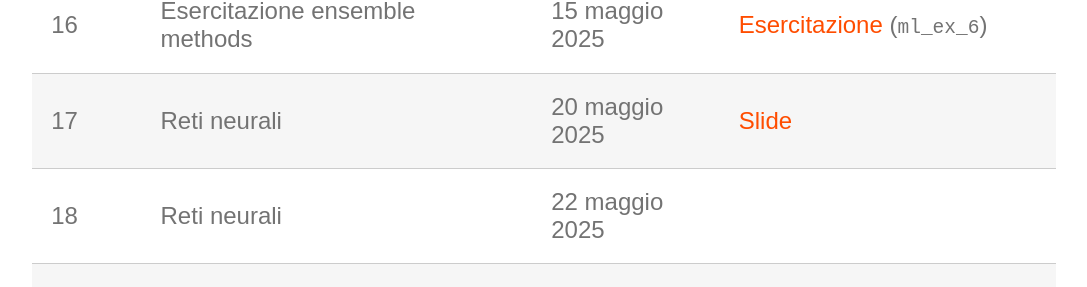
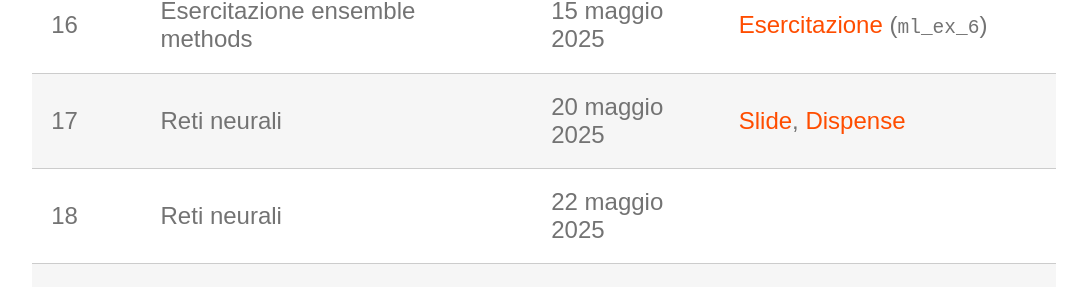
Before and after one commit to perceivelab/ml-mz-2025, a Jekyll site: the page built from lezioni.md, in a window 1280 px wide and 900 px high, scrolled down 1512 px. Shown: the part 153-440 px from the top of the window, without its empty margins (96-1183 px from the left). Built offline with Jekyll 4.4.1, drawn with Linux system fonts in a browser that asks for light colours; our own code applies the rules of GitHub Pages for plain Markdown files.

Commit message:
Aggiunte dispense NN

```diff
--- a/lezioni.md
+++ b/lezioni.md
@@ -22,7 +22,7 @@ layout: page
 | 14      | Esercitazione clustering               | 6 maggio 2025        | [Esercitazione](https://studentiunict-my.sharepoint.com/:u:/g/personal/simone_palazzo_unict_it/Ed8cih5GWw5Mt78pdd5qbcABRgeDX8MnxFJeu5j6Csdz3A?e=JH9tBh) (`ml_ex_5`)      |
 | 15      | Ensemble methods                       | 13 maggio 2025       |  [Slide](https://studentiunict-my.sharepoint.com/:b:/g/personal/concetto_spampinato_unict_it/EUdiwMUADy1MrYEL2gunMqgBmd0Z8yyrd3di8rVP7gcdGQ?e=kg7kI9), [Dispense](https://studentiunict-my.sharepoint.com/:b:/g/personal/concetto_spampinato_unict_it/EV1wsquTBaZGu9SVgH9fLiABiUwDiZJoQMP2_Zr_-HJkKw?e=v25BPp)      |
 | 16      | Esercitazione ensemble methods        | 15 maggio 2025       |   [Esercitazione](https://studentiunict-my.sharepoint.com/:u:/g/personal/concetto_spampinato_unict_it/ETn8LBLsHZBNuYy2UC-pwAQBtzgf5sAPTKB7M9kBwzW5Og?e=fMtQ3t)   (`ml_ex_6`)  |
-| 17      | Reti neurali                          | 20 maggio 2025       | [Slide](https://studentiunict-my.sharepoint.com/:b:/g/personal/simone_palazzo_unict_it/EY7hr_54zhpBslG9gpveibEBLeEzKdbs2cq5RgnlGl2WDQ?e=XyhFBh)       |
+| 17      | Reti neurali                          | 20 maggio 2025       | [Slide](https://studentiunict-my.sharepoint.com/:b:/g/personal/simone_palazzo_unict_it/EY7hr_54zhpBslG9gpveibEBLeEzKdbs2cq5RgnlGl2WDQ?e=XyhFBh), [Dispense](https://studentiunict-my.sharepoint.com/:b:/g/personal/simone_palazzo_unict_it/EaCaL5kHll9HpzKshFnSWdEBRM7EFyNQ6O8ABhsZ1A7s4A?e=gNcLWu)       |
 | 18      | Reti neurali                          | 22 maggio 2025       |        |
 | 19      | Esercitazione reti neurali            | 27 maggio 2025       |        |
 | 20      | Esercitazione complessiva             | 29 maggio 2025       |        |
```
